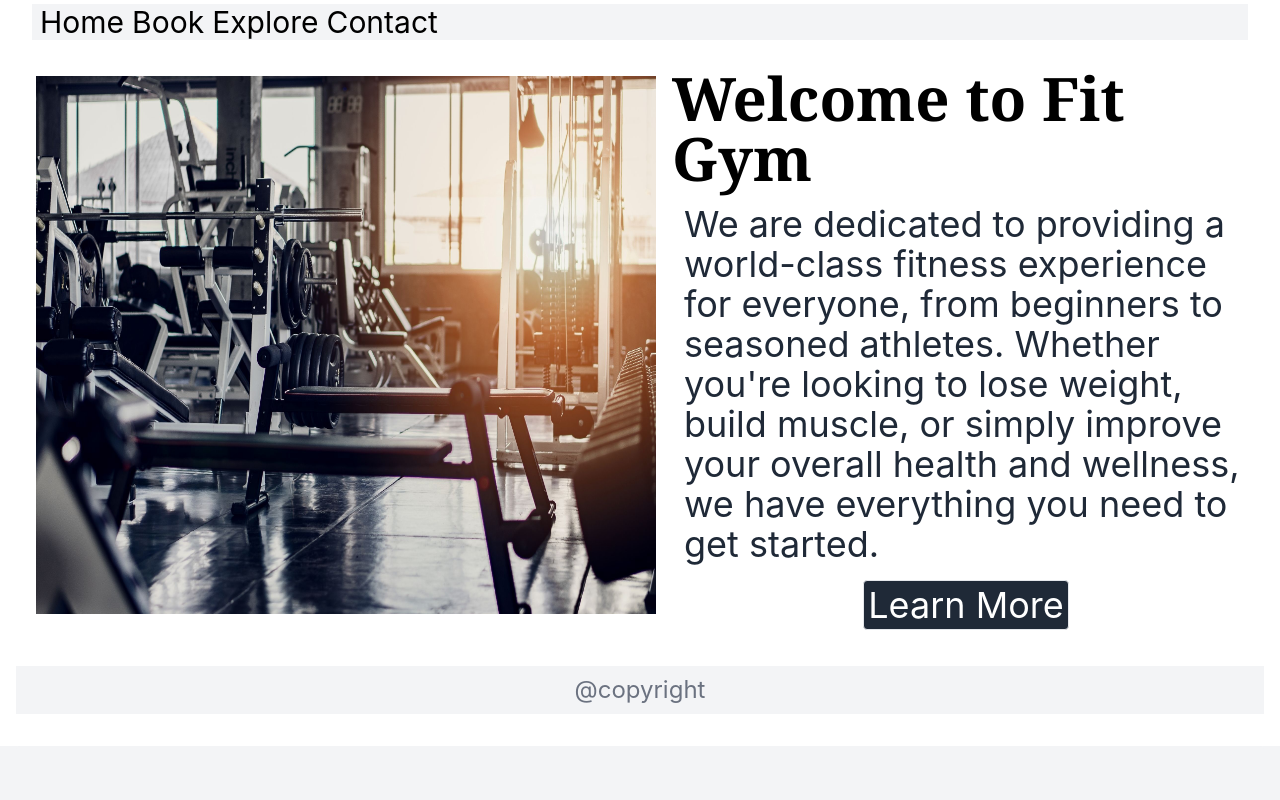
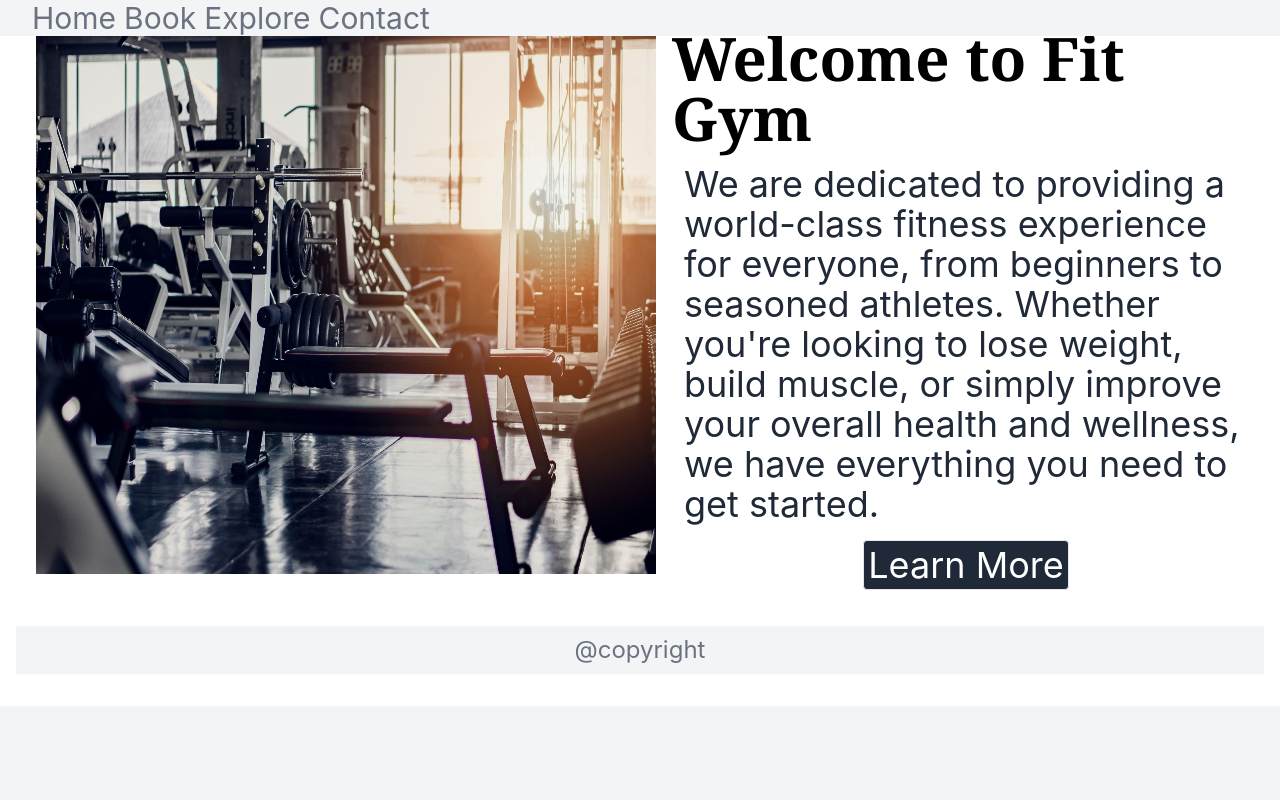
Before and after one commit to AnesuMuusha/gym-fitness, a React (Create React App) app: page / in a window 1280 px wide. Shown: the top 800 px of the page. Built offline with nearby package versions, Linux system fonts and the light colour scheme; the HTML template or start-up script is replaced by a standard one.

Commit message:
set nav bar to a fixed position

```diff
--- a/src/components/NavBar.js
+++ b/src/components/NavBar.js
@@ -1,13 +1,11 @@
-import React from 'react'
-
+import React from 'react';
 function NavBar() {
   return (
-<header className='flex text-sm mx-8 mt-1 bg-gray-100 md:text-3xl'>
 
+<header className='fixed flex text-sm bg-gray-100 md:text-3xl text-gray-500 w-full top-0'>
    <a href='#Home'>
-    <div  className='ml-2'>Home</div>
+    <div  className='ml-8'>Home</div>
     </a>
-
    <a href='#Book'>
    <div className='ml-2'>Book</div>
    </a>
@@ -19,7 +17,5 @@ function NavBar() {
     </a>
 
 </header>
-    )
-}
-
+)}
 export default NavBar;
```
